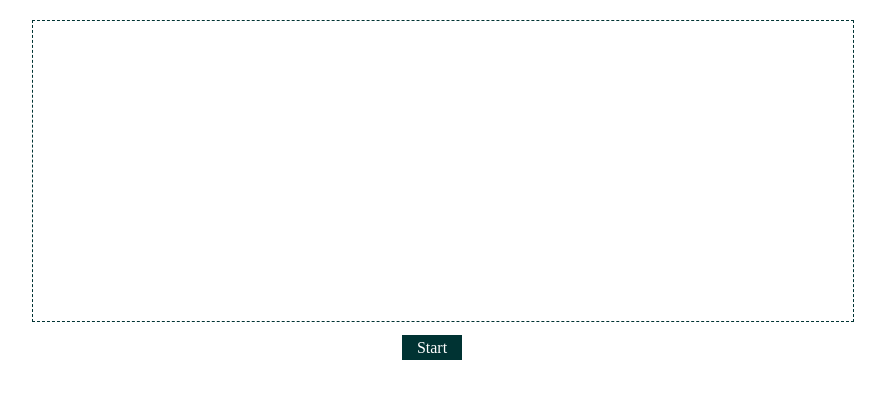
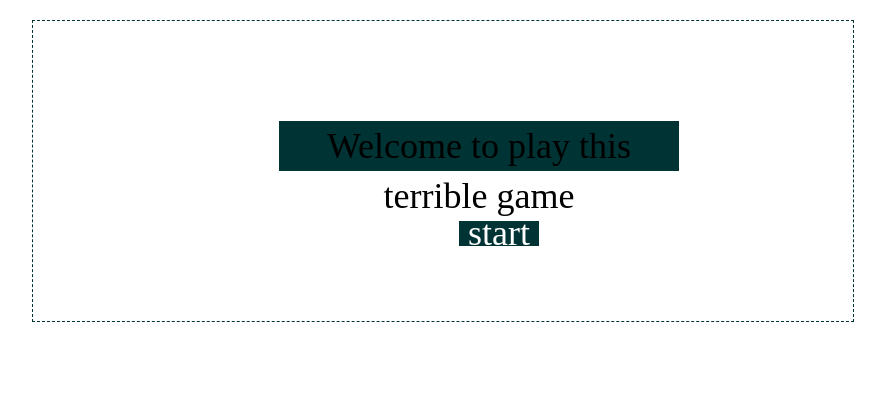
Before and after one commit to xubaifuCode/Gravity-Bounds, a plain HTML site: page index.html in a window 1280 px wide. Shown: the whole page, without its empty margins (197-1082 px from the left). Drawn offline with Linux system fonts and the light colour scheme.

Commit message:
修复BUG

```diff
--- a/css.css
+++ b/css.css
@@ -10,6 +10,17 @@ body{margin: 0; padding: 0;}
 #box_area{
 	width: 820px;
 	height: 150px;
+}
+#show_welcome {
+	width: 400px;
+	height: 50px;
+	line-height: 50px;
+	font-size: 36px;
+	text-align: center;
+	margin-top: 100px;
+	background-color: #033;
+	float: left;
+	margin-left: 30%;
 }
 .box{
 	width: 80px;
@@ -35,7 +46,7 @@ body{margin: 0; padding: 0;}
 	top: 280px;
 }
 #menu {
-	width: 60px;
+	width: 80px;
 	height: 25px;
 	line-height: 25px;
 	color: #FFF;
@@ -43,5 +54,4 @@ body{margin: 0; padding: 0;}
 	background-color: #033;
 	float: left;
 	margin-left: 45%;
-	margin-top: 20%;
 }
--- a/index.html
+++ b/index.html
@@ -7,8 +7,11 @@
 </head>
 <body>
 <div id="game_area">
+<div id="show_welcome">
+Welcome to play this terrible game
+<div id="menu" onclick="startGame()">start</div>
+</div>
 <div id="box_area"></div>
-<div id="menu" onclick="startGame()">Start</div>
 </div>
 </body>
 </html>
--- a/js.js
+++ b/js.js
@@ -17,50 +17,57 @@ function startGame() {
 		game_area.removeChild(mySlid.obj);
 		game_area.removeChild(myBound.obj);
 	}
-
+	$("show_welcome").style.display = "none";
 	maxBoxNum = 70;
 	generateMap();
+	isStart = true;
+	directX = directY = -2;
 
-	$("menu").style.display = "none";
-	isStart = true;
-	directX = directY = -3;
 	game_area = $("game_area");
 	myBound = new Ball();
 	mySlid = new Slid();
 	game_area.appendChild(myBound.obj);
 	game_area.appendChild(mySlid.obj);
+
 	leftEdge = game_area.offsetLeft;
 	rightEdge = leftEdge + game_area.offsetWidth;
 	topEdge = 140;
-	var tLeftP = leftEdge + parseInt((Math.random() * game_area.offsetWidth));
-	tLeftP = tLeftP > rightEdge - 82 ? tLeftP - 82 : tLeftP;
+
+	//Generated the position of slid and ball.
+	var tLeftP = 0;
+	while(tLeftP < leftEdge || tLeftP > (rightEdge - 100)) {
+		tLeftP = leftEdge + Math.floor(Math.random() * game_area.offsetWidth);
+	}
+
 	mySlid.toPosition(tLeftP, 320);
 	myBound.toPosition(tLeftP, 300);
+
 	bottomEdge = mySlid.getTop();
+
+	//Start to move
 	moveBoundInterval = setInterval("boundMove()", 30);
 	moveSlidInterval = setInterval("slidMove()", 5);
 }
 
 function boundMove() {
 	myBound.toPosition(myBound.getLeft() + directX, myBound.getTop() + directY);
+
 	if (!resetDirect(myBound.getLeft(), myBound.getTop())) {
 		clearInterval(moveBoundInterval);
 		clearInterval(moveSlidInterval);
-		$("menu").style.display = "block";
+		$("show_welcome").style.display = "block";
+		$("menu").innerHTML = "again"
+		$("box_area").innerHTML = "";
 		console.log("Game over.");
 	}
 }
 
 function generateMap() {
-	//bricks = new Array();
 	var box_area = $("box_area");
-	var idStr;
 	var tObj;
 	for (var i = 1; i <= maxBoxNum; i++) {
-		idStr = "box_" + i;
-		tObj = new Brick(idStr);
+		tObj = new Brick("box_" + i);
 		box_area.appendChild(tObj.obj);
-		//bricks.push(tObj);
 	}
 }
 
```
